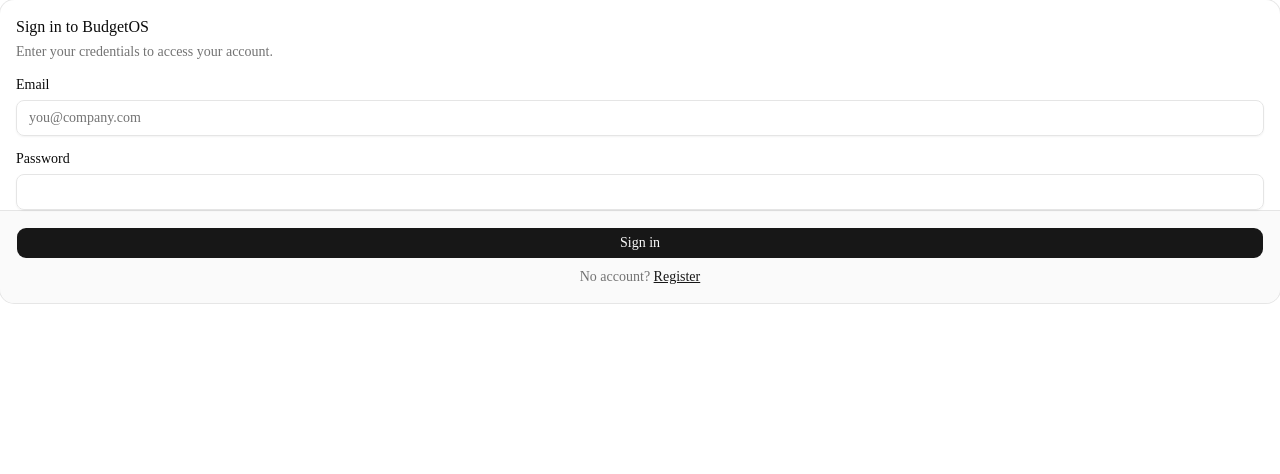
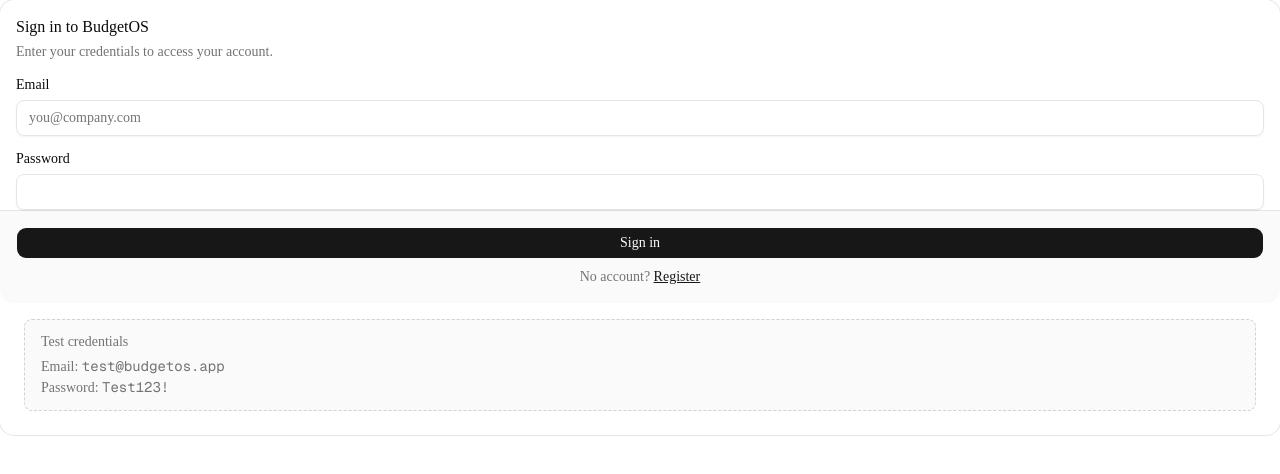
Before and after one commit to ak6616/budgetos, a Next.js app: page /login in a window 1280 px wide. Shown: the top 474 px of the page. Built offline with nearby package versions, Linux system fonts and the light colour scheme.

Commit message:
Add test login credentials to login form
Display test credentials (email, password) below the login form
for demo/testing purposes.

Co-Authored-By: Paperclip <noreply@paperclip.ing>

```diff
--- a/src/app/(auth)/login/page.tsx
+++ b/src/app/(auth)/login/page.tsx
@@ -80,6 +80,11 @@
           </p>
         </CardFooter>
       </form>
+      <div className="mx-6 mb-6 rounded-md border border-dashed border-muted-foreground/30 bg-muted/50 px-4 py-3 text-sm">
+        <p className="mb-1 font-medium text-muted-foreground">Test credentials</p>
+        <p className="text-muted-foreground">Email: <span className="font-mono">test@budgetos.app</span></p>
+        <p className="text-muted-foreground">Password: <span className="font-mono">Test123!</span></p>
+      </div>
     </Card>
   );
 }
```
